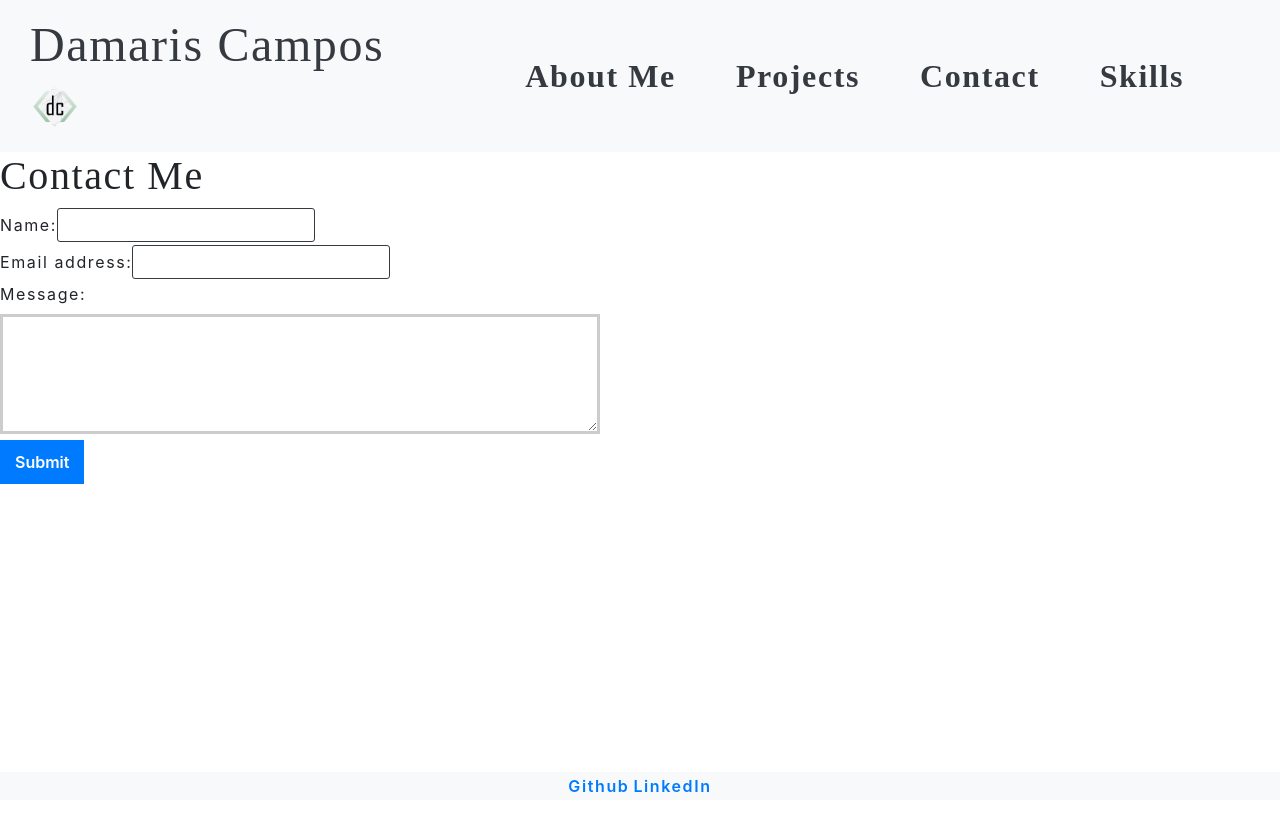
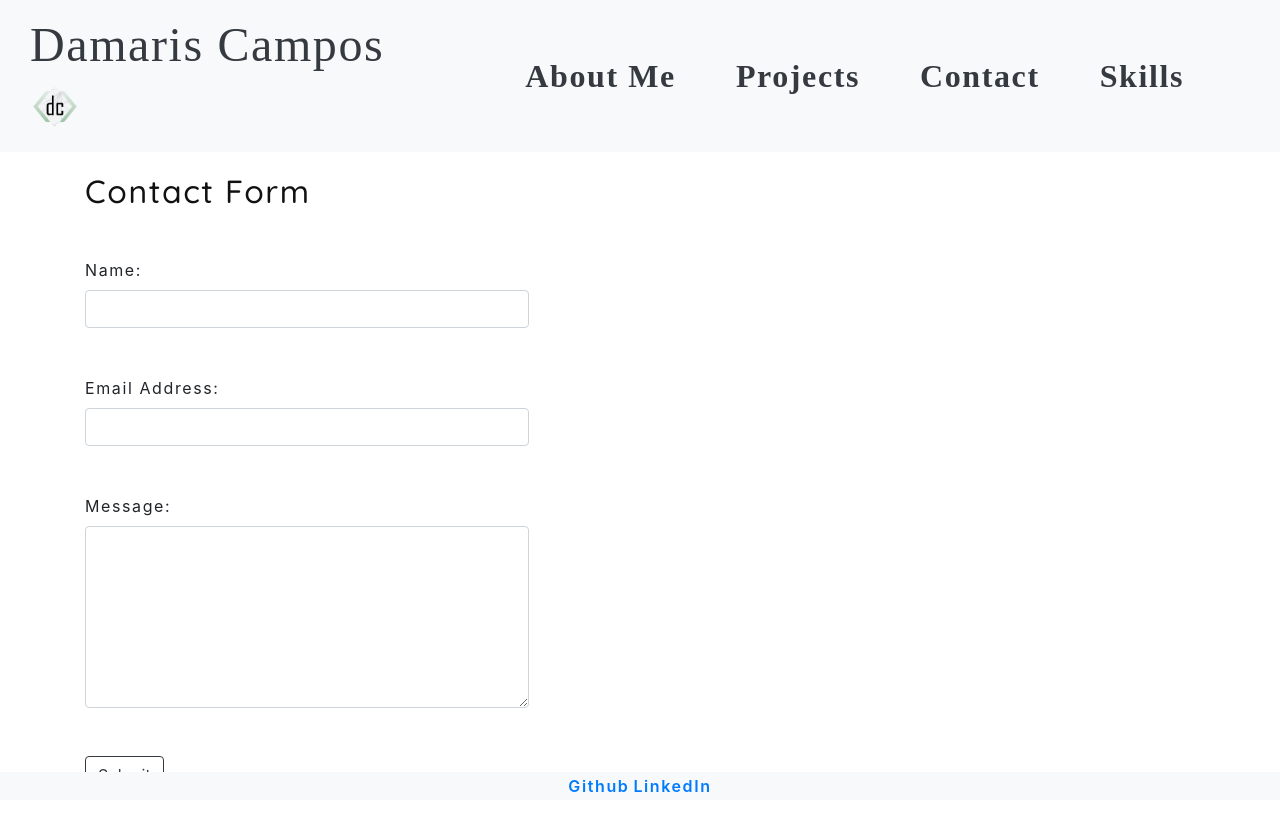
Before and after one commit to DCampos07/damaris-profile, a React (Create React App) app: page /#/about in a window 1280 px wide. Both pictures are taken after a click on the item "Contact". Shown: the top 830 px of the page. Before the commit the page ends 800 px from the top, so only its background shows below. Built offline with nearby package versions, Linux system fonts and the light colour scheme; a web font is replaced by a local one.

Commit message:
edited the contact sheet

```diff
--- a/src/components/Contact/index.js
+++ b/src/components/Contact/index.js
@@ -2,26 +2,23 @@ import React, { useState } from 'react';
 import { validateEmail } from '../../utils/helpers';
 
 function ContactForm() {
+
     const [formState, setFormState] = useState({ name: '', email: '', message: '' });
 
     const [errorMessage, setErrorMessage] = useState('');
+
     const { name, email, message } = formState;
 
-  const handleSubmit = (e) => {
-    e.preventDefault();
-    if (!errorMessage) {
-      console.log('Submit Form', formState);
-    }
-  };
-
-  const handleChange = (e) => {
+    function handleChange(e) {
         if (e.target.name === 'email') {
             const isValid = validateEmail(e.target.value);
-      if (!isValid) {
-        setErrorMessage('Your email is invalid.');
+
+                if(!isValid) {
+                    setErrorMessage('please enter a valid email');
                 } else {
                     setErrorMessage('');
                 }
+
             } else {
                 if (!e.target.value.length) {
                   setErrorMessage(`${e.target.name} is required.`);
@@ -29,34 +26,41 @@ function ContactForm() {
                   setErrorMessage('');
                 }
         }
+
         if (!errorMessage) {
-      setFormState({ ...formState, [e.target.name]: e.target.value });
-      console.log('Handle Form', formState);
+        setFormState({...formState, [e.target.name]: e.target.value })
         }
-  };
+    }
+
+    function handleSubmit(e) {
+        e.preventDefault();
+    }
 
 return (
-    <section>
-      <h1 data-testid="h1tag">Contact Me</h1>
-      <form id="contact-form" onSubmit={handleSubmit}>
-        <div>
+    <section className="container">
+        <h2 data-testid='h1tag' className="top-title">Contact Form</h2>
+        <form class="justify-content-center" id="contact-form">
+            <div class="mt-5" >
                 <label htmlFor="name">Name:</label>
-          <input type="text" name="name" defaultValue={name} onBlur={handleChange} />
+                <input class="form-control" type="text" name="name"  defaultValue={name} onBlur={handleChange}/>
             </div>
-        <div>
-          <label htmlFor="email">Email address:</label>
-          <input type="email" name="email" defaultValue={email} onBlur={handleChange} />
+            <div class="mt-5" >
+                <label htmlFor="email">Email Address:</label>
+                <input class="form-control" type="email"  name="email" defaultValue={email} onBlur={handleChange} />
             </div>
-        <div>
+            <div class="mt-5" >
                 <label htmlFor="message">Message:</label>
-          <textarea name="message" rows="5" defaultValue={message} onBlur={handleChange} />
+                <textarea class="form-control" name="message" defaultValue={message} onBlur={handleChange} rows="7" />
             </div>
             {errorMessage && (
             <div>
                 <p className="error-text">{errorMessage}</p>
             </div>
             )}
-        <button data-testid="button" type="submit">Submit</button>
+
+            <div class="mt-5 mb-5" >
+            <button data-testid='button' class="btn btn-outline-dark " type="submit" onSubmit={handleSubmit}>Submit</button>
+            </div>
         </form>
     </section>
     );
```
Also changed, not shown: 1 other file (tests, documents, lock files or other folders). Lines whose indentation alone changed are shown as unchanged.
